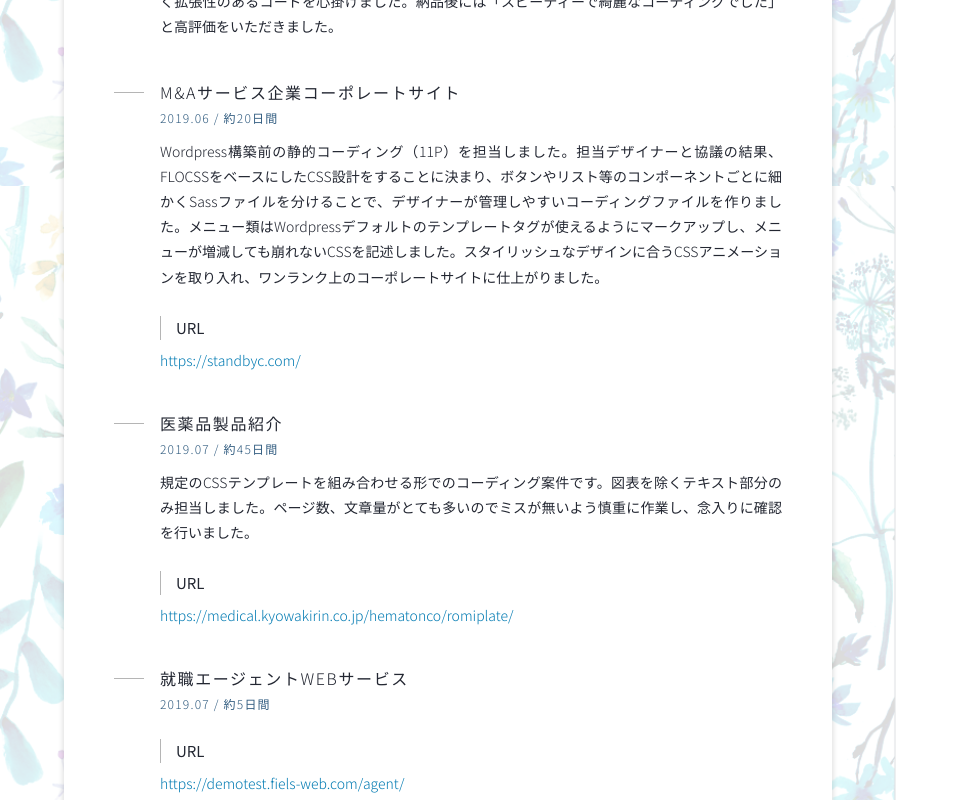
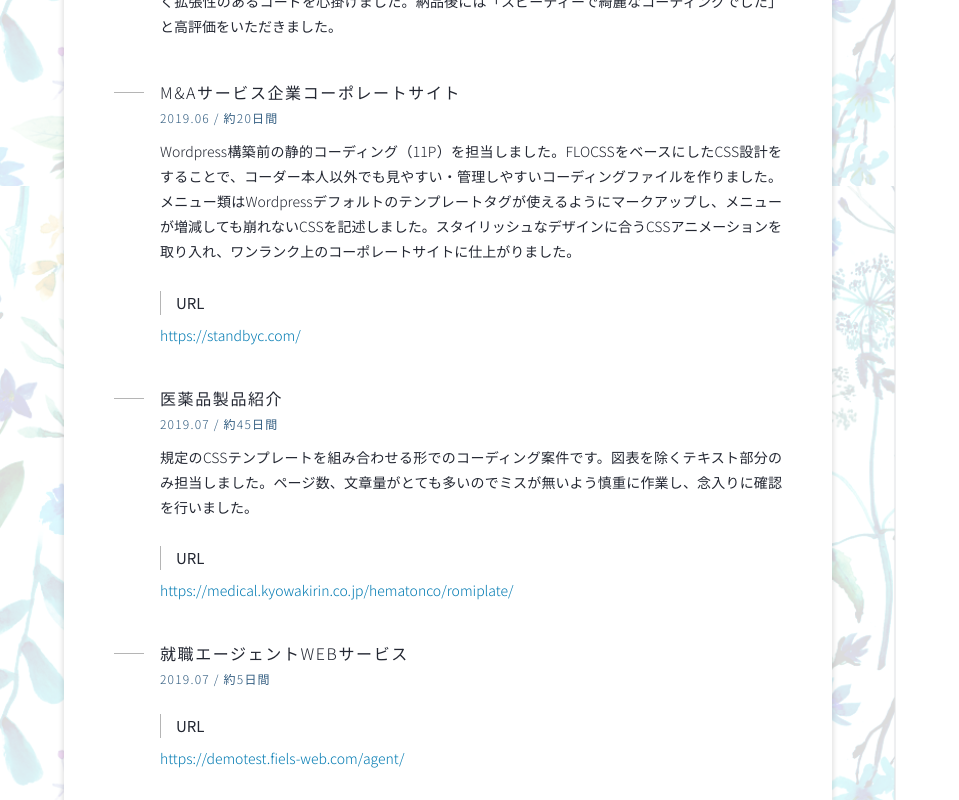
Before and after one commit to Fielsyuka/portfolio, a Vue app: page /skills/html-and-css in a window 1280 px wide. Shown: the part 1220-2020 px from the top of the page, without its empty margins (0-959 px from the left). Built offline with nearby package versions, Linux system fonts and the light colour scheme.

Commit message:
urlがはみ出る現象を解消

```diff
--- a/src/assets/scss/base.scss
+++ b/src/assets/scss/base.scss
@@ -23,6 +23,7 @@ img {
 a {
   color: $color-link;
   text-decoration: none;
+  word-break: break-all;
   transition: filter .3s;
   transition: opacity .5s;
 }
--- a/src/store.js
+++ b/src/store.js
@@ -40,7 +40,7 @@ export default {
           name: 'M&Aサービス企業コーポレートサイト',
           date: '2019.06',
           time: '約20日間',
-          description: 'Wordpress構築前の静的コーディング（11P）を担当しました。担当デザイナーと協議の結果、FLOCSSをベースにしたCSS設計をすることに決まり、ボタンやリスト等のコンポーネントごとに細かくSassファイルを分けることで、デザイナーが管理しやすいコーディングファイルを作りました。メニュー類はWordpressデフォルトのテンプレートタグが使えるようにマークアップし、メニューが増減しても崩れないCSSを記述しました。スタイリッシュなデザインに合うCSSアニメーションを取り入れ、ワンランク上のコーポレートサイトに仕上がりました。',
+          description: 'Wordpress構築前の静的コーディング（11P）を担当しました。FLOCSSをベースにしたCSS設計をすることで、コーダー本人以外でも見やすい・管理しやすいコーディングファイルを作りました。メニュー類はWordpressデフォルトのテンプレートタグが使えるようにマークアップし、メニューが増減しても崩れないCSSを記述しました。スタイリッシュなデザインに合うCSSアニメーションを取り入れ、ワンランク上のコーポレートサイトに仕上がりました。',
           url: 'https://standbyc.com/'
         },
         {
@@ -125,7 +125,7 @@ export default {
           time: '約3日間',
           description: '医療従事者向け書籍をWEBページ化するコーディングのお仕事の中で実装したものを改めて見直し、機能を追加したものです。',
           image: 'search-js.png',
-          source: 'https://github.com/Fielsyuka/Bugety'
+          source: 'https://github.com/Fielsyuka/search-js'
         }
       ]
     },
```
